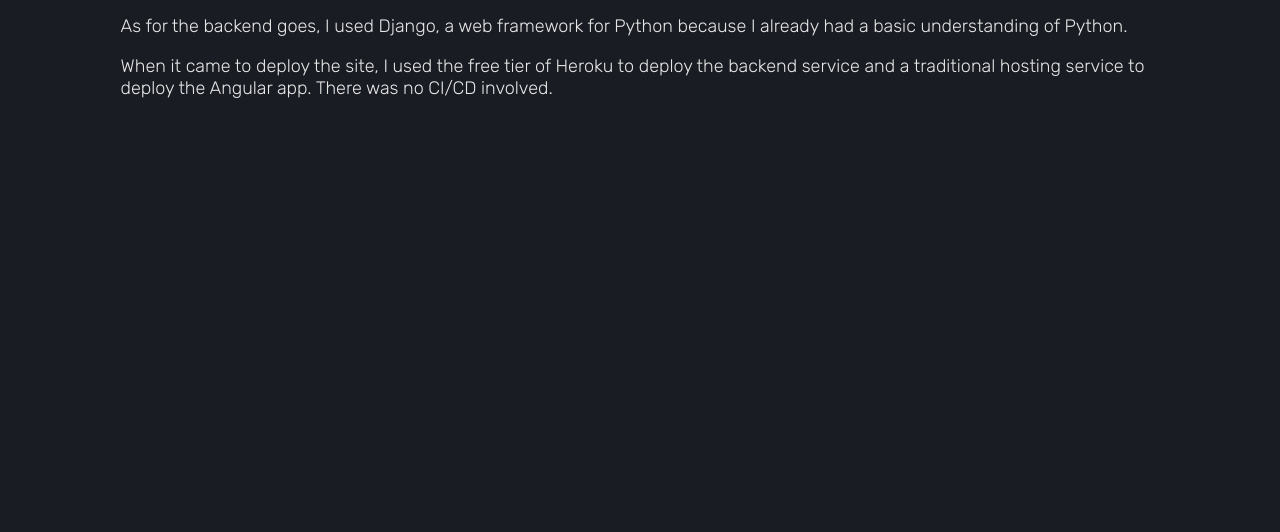
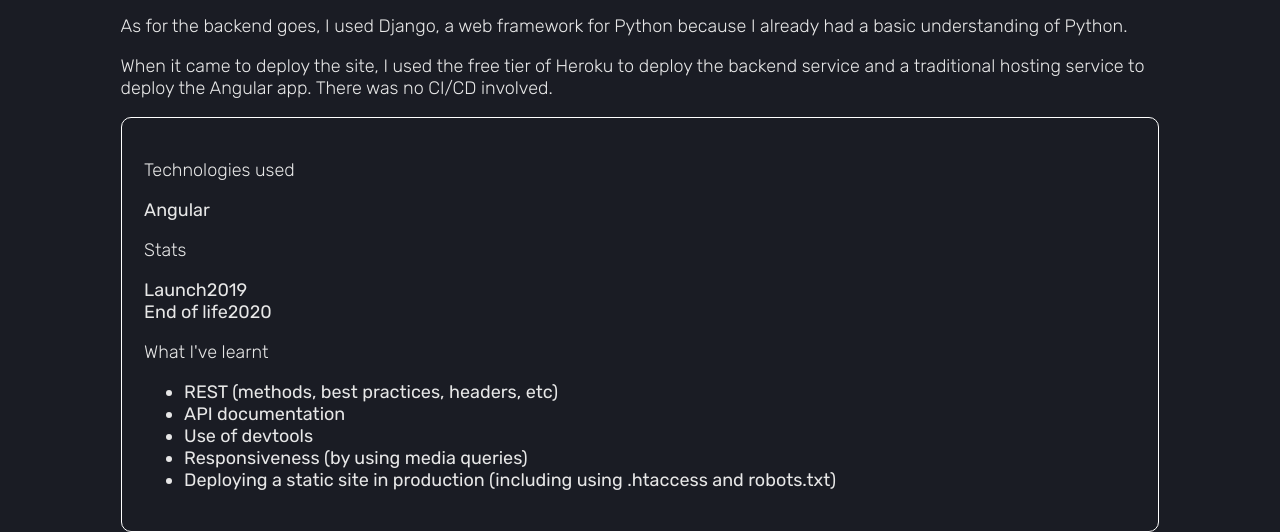
Before and after one commit to AdrianR25/adrianr-dev, an Astro site: page /projects/r6checker in a window 1280 px wide. Shown: the part 427-959 px from the top of the page. Before the commit the page ends 800 px from the top, so only its background shows below. Built offline with nearby package versions, Linux system fonts and the light colour scheme; Astro itself is replaced by a stand-in of ours.

Commit message:
feat: :sparkles: create project meta component and use it in project detail page

```diff
--- /dev/null
+++ b/src/components/ProjectMeta.astro
@@ -0,0 +1,31 @@
+---
+import type { InferEntrySchema } from "astro:content";
+import { getEntries } from "astro:content";
+
+interface Props {
+  projectData: InferEntrySchema<"projects">;
+}
+
+const { projectData } = Astro.props;
+const technologies = await getEntries(projectData.technologies);
+console.log(technologies);
+---
+
+<section class="padding-md">
+  <p>Technologies used</p>
+  {technologies.map((technology) => <span>{technology.data.name}</span>)}
+  <p>Stats</p>
+  <div><span>Launch</span><span>{projectData.launchDate.getFullYear()}</span></div>
+  <div><span>End of life</span><span>{projectData.eolDate?.getFullYear()}</span></div>
+  <p>What I've learnt</p>
+  <ul>
+    {projectData.learnt.map((line) => <li>{line}</li>)}
+  </ul>
+</section>
+
+<style>
+    section {
+        border: 1px solid var(--color-primary);
+        border-radius: var(--border-radius);
+    }
+</style>
--- a/src/pages/projects/[slug].astro
+++ b/src/pages/projects/[slug].astro
@@ -1,6 +1,7 @@
 ---
 import { getCollection, render } from "astro:content";
 import Layout from "../../layouts/Layout.astro";
+import ProjectMeta from "../../components/ProjectMeta.astro";
 
 export async function getStaticPaths() {
   const projects = await getCollection("projects");
@@ -15,11 +16,14 @@ export async function getStaticPaths() {
 
 const { project } = Astro.props;
 const { Content } = await render(project);
-
-console.log(project.id);
 ---
 
 <Layout>
-  <h1>{project.data.title}</h1>
-  <Content />
+  <main>
+    <h1>{project.data.title}</h1>
+    <Content />
+  </main>
+  <aside>
+    <ProjectMeta projectData={project.data}/>
+  </aside>
 </Layout>
```
